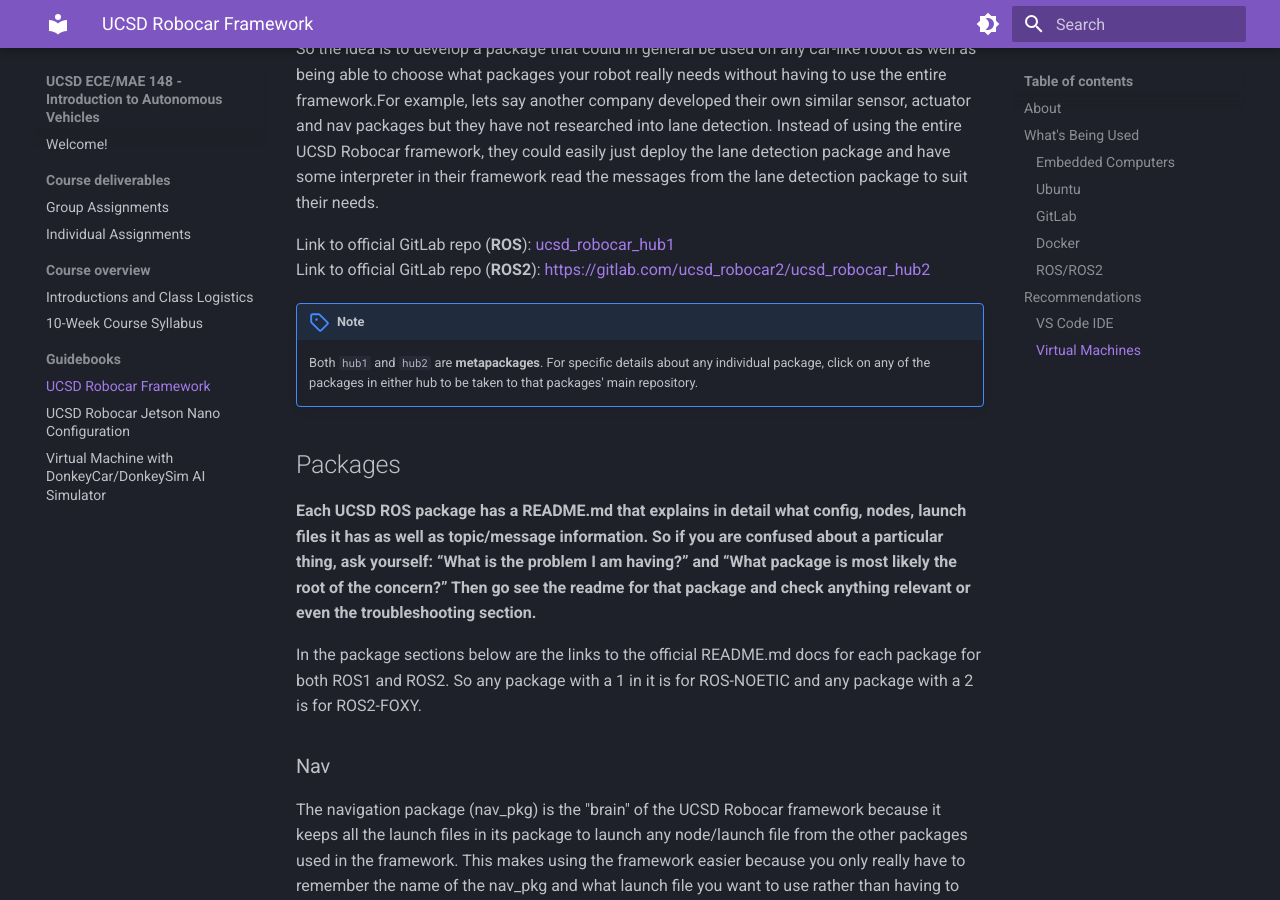
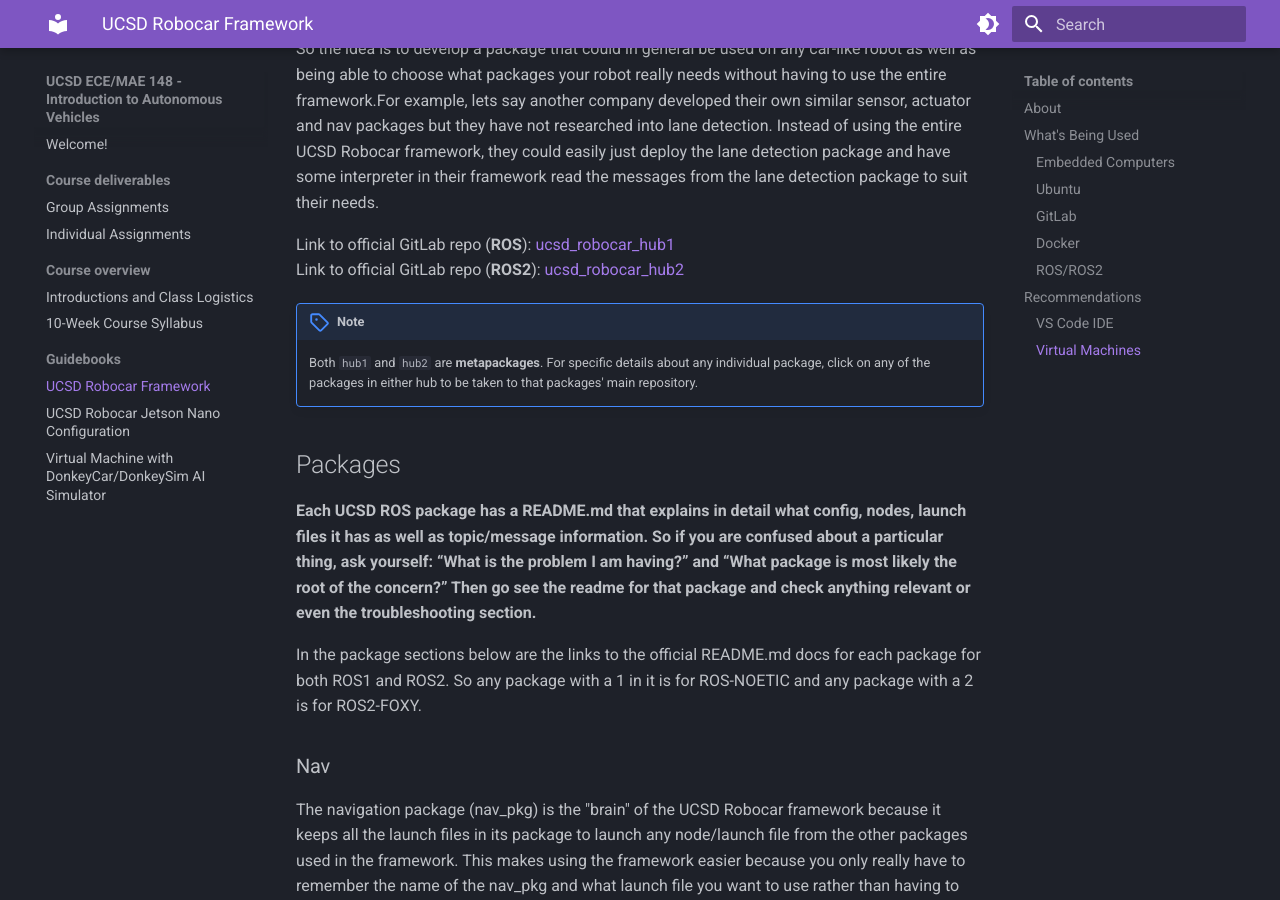
Before and after one commit to UCSD-ECEMAE-148/course-documentation, an MkDocs documentation site: the page built from docs/guidebooks/100-ucsd-robocar.md, in a window 1280 px wide and 900 px high, scrolled down 2789 px. Built offline with MkDocs 1.6.1 and Material for MkDocs 9.7.7, drawn with Linux system fonts in a browser that asks for light colours; some of the changed lines change nothing that is shown.

Commit message:
Update 100-ucsd-robocar.md

```diff
--- a/docs/guidebooks/100-ucsd-robocar.md
+++ b/docs/guidebooks/100-ucsd-robocar.md
@@ -73,7 +73,7 @@
 For example, lets say another company developed their own similar sensor, actuator and nav packages but they have not researched into lane detection. Instead of using the entire UCSD Robocar framework, they could easily just deploy the lane detection package and have some interpreter in their framework read the messages from the lane detection package to suit their needs.
 
 Link to official GitLab repo (**ROS**): [ucsd_robocar_hub1](https://gitlab.com/ucsd_robocar/ucsd_robocar_hub1)
-Link to official GitLab repo (**ROS2**): [https://gitlab.com/ucsd_robocar2/ucsd_robocar_hub2](https://gitlab.com/ucsd_robocar2/ucsd_robocar_hub2)
+Link to official GitLab repo (**ROS2**): [ucsd_robocar_hub2](https://gitlab.com/ucsd_robocar2/ucsd_robocar_hub2)
 
 !!! note
 
```
